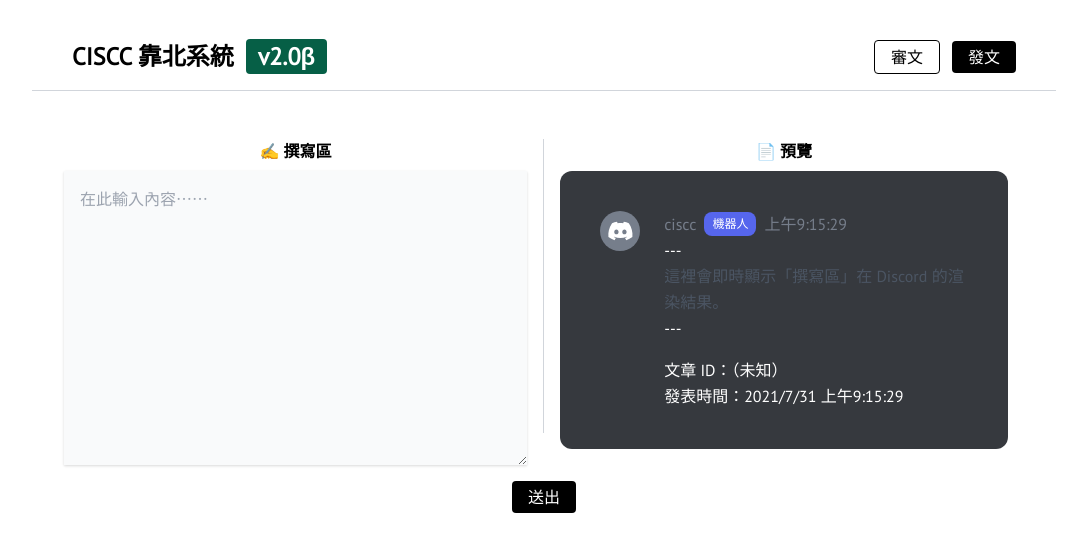
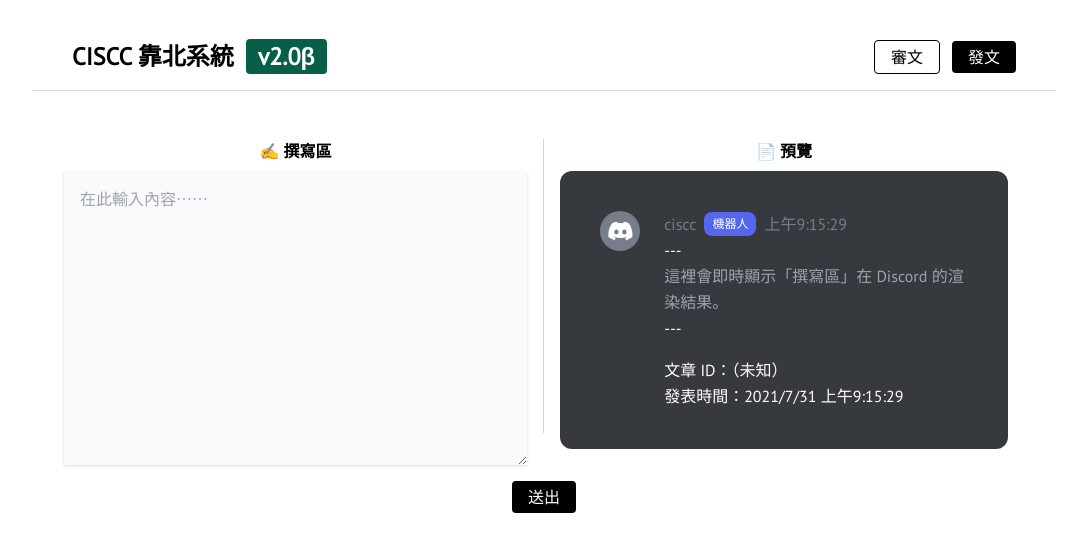
Before and after one commit to pan93412/ciscc-frontend-next, a Next.js app: page / in a window 1280 px wide. Shown: the top 552 px of the page, without its empty margins (96-1183 px from the left). Built offline with nearby package versions, Linux system fonts and the light colour scheme; no server answers; what myzod would draw is missing.

Commit message:
fix(components/Forms/DiscordMarkdownEditor): contrast

```diff
--- a/components/Forms/DiscordMarkdownEditor.tsx
+++ b/components/Forms/DiscordMarkdownEditor.tsx
@@ -45,7 +45,7 @@
             {userInput.length ? (
               ReactHtmlParser(toHTML(userInput))
             ) : (
-              <p className="text-gray-600">
+              <p className="text-gray-400">
                 這裡會即時顯示「撰寫區」在 Discord 的渲染結果。
               </p>
             )}
```
